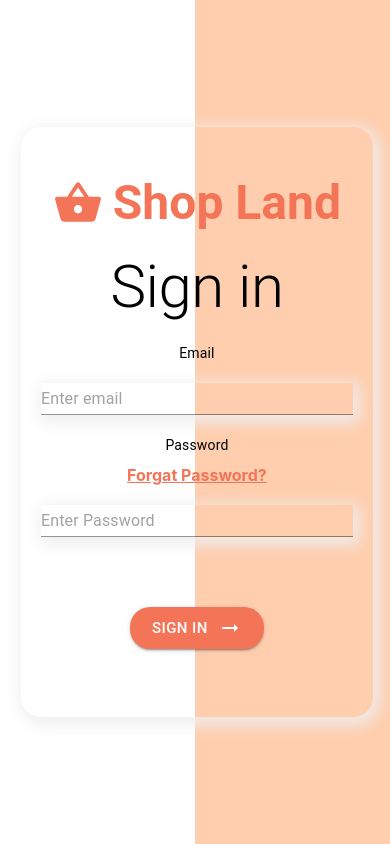
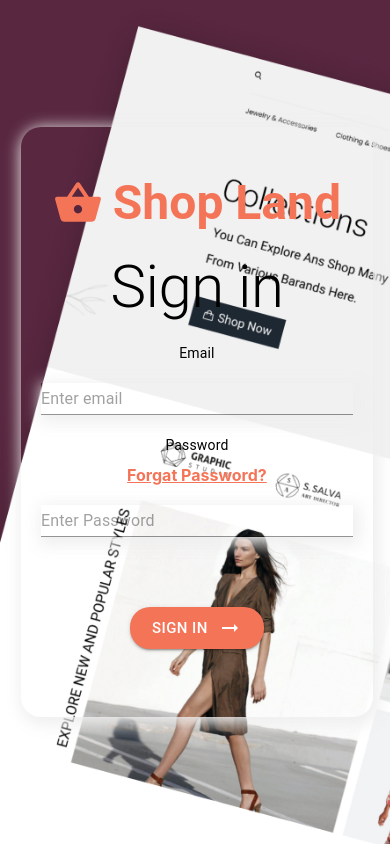
Before and after one commit to maornetzer9/E-commerce, a React (Create React App) app: page /user/sign in a window 390 px wide. Built offline with nearby package versions, Linux system fonts and the light colour scheme.

Commit message:
# Adding New Cover * Change Cover To Sign Page

```diff
--- a/src/components/Sign/Sign.tsx
+++ b/src/components/Sign/Sign.tsx
@@ -44,12 +44,12 @@ const Sign: React.FunctionComponent = () => {
             component={'div'}
             id='sign_background'
         >
-            <Box
+            {/* <Box
                 component={'div'}
                 className='sign_icon'
             >
                 <Logo url={signBackground} showButton={false} />
-            </Box>
+            </Box> */}
 
             <Box
                 id='sign_container'
--- a/src/components/Sign/sign.css
+++ b/src/components/Sign/sign.css
@@ -1,5 +1,11 @@
 #sign_background {
-    background: linear-gradient(to right, white 50%, #ffceae 50%);
+    /* background: linear-gradient(to right, white 50%, #ffceae 50%); */
+
+    display: flex;
+    justify-content: center;
+    background-image: url('../../assets/covers/Cover.png');
+    background-repeat: no-repeat;
+    background-size: cover;
 }
 
 .sign_icon {
@@ -78,6 +84,12 @@
     }
 
     #sign_background {
-        background: linear-gradient(to right, white 50%, #ffceae 50%);
+        /* background: linear-gradient(to right, white 50%, #ffceae 50%); */
+
+        display: flex;
+        justify-content: center;
+        background-image: url('../../assets/covers/Cover.png');
+        background-repeat: no-repeat;
+        background-size: cover;
     }
 }
```
Also changed, not shown: src/assets/covers/Cover.png (added), src/assets/covers/Frame 1.png (renamed from src/assets/backgrounds/Frame 1.png).
